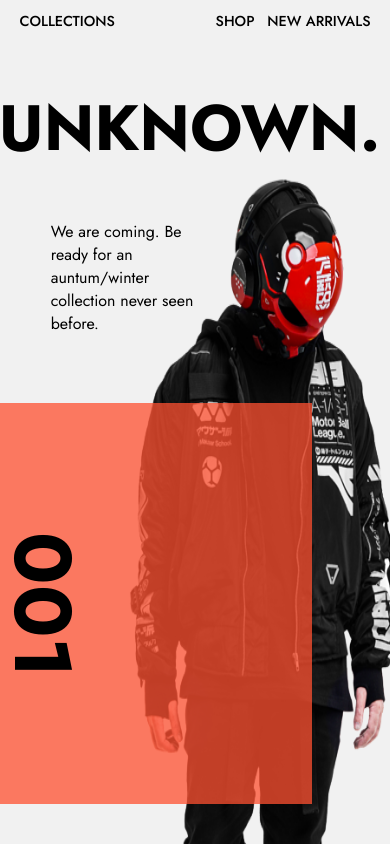
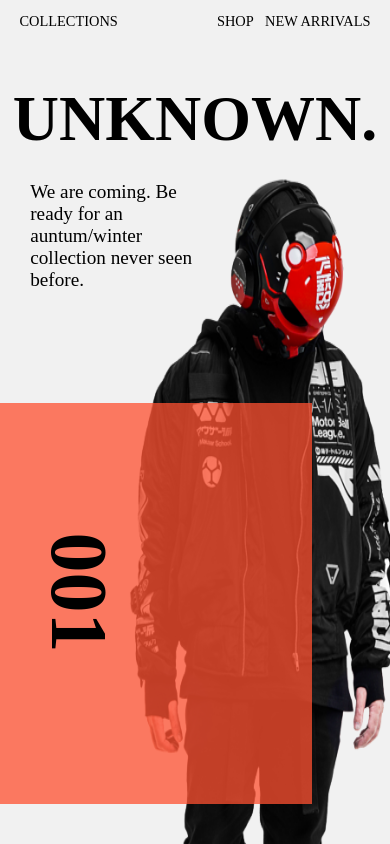
Before and after one commit to Matisantillan11/unknown-website, a Next.js app: page / in a window 390 px wide. Built offline with nearby package versions, Linux system fonts and the light colour scheme.

Commit message:
adding media queries for tablet versions

```diff
--- a/components/Home/index.tsx
+++ b/components/Home/index.tsx
@@ -36,7 +36,7 @@ export const HomeComponent = () => {
         <HomeBrandContainer>
           <TextBrand>UNKNOWN.</TextBrand>
           <Subtitle>We are coming. Be ready for an auntum/winter collection never seen before.</Subtitle>
-          <TextBrand style={{ rotate: '90deg'}} right={width > 480 ? "50%" : width < 380 ? "10%" : "70%"} fsize={width > 480 ? '7rem' : '5rem' }top='63%'>001</TextBrand>
+          <TextBrand style={{ rotate: '90deg'}} right={width >= 601 ? '5%' : width >= 480 ? "-60%" : "-30%" } fsize={width >= 480 ? '7rem' : '5rem' } top='63%'>001</TextBrand>
         </HomeBrandContainer>
       </HomeBanner>
       </>
--- a/components/Home/styled/Home.styled.tsx
+++ b/components/Home/styled/Home.styled.tsx
@@ -11,7 +11,16 @@ export const HomeBanner = styled.div`
   position: relative;
   display: flex;
   flex-direction: row;
-  @media (max-width: 768px) {
+  @media (min-width: 769px) and (max-width: 912px){
+    background-size: 60% 90%;
+    background-position: 0px bottom;
+  }
+  @media (min-width: 601px) and (max-width: 768px) {
+    background-size: 70% 90%;
+    background-position: 200px bottom;
+  }
+
+  @media (min-width: 481px) and (max-width: 600px) {
     background-size: 70% 90%;
     background-position: 200px bottom;
   }
@@ -48,6 +57,10 @@ export const HomeBrandContainer = styled.div`
   @media (min-width:380px) and (max-width: 480px) {
     width: 100%;
   }
+
+  @media (min-width:360px) and (max-width: 379px) {
+    width: 100%;
+  }
 `
 
 export const HomeBannerContent = styled.div`
@@ -79,4 +92,11 @@ export const LogoBanner = styled.p`
   top: 17%;
   left: 95%;
   transform: translate(-105%, -20%);
+  @media (min-width: 769px) and (max-width: 912px){
+    font-size: 1.5rem;
+    width: 50%;
+    top: 24%;
+    right: 20%;
+    transform: translate(-28.5%, 30%);
+  }
 `
--- a/components/Navbar/styled/navbar.styled.tsx
+++ b/components/Navbar/styled/navbar.styled.tsx
@@ -33,9 +33,23 @@ export const NavbarItem = styled.li`
     margin-right: 75%;
   }
 
-  @media (max-width: 768px) {
+  @media (min-width: 769px) and (max-width: 912px){
+    font-size: 1.1rem;
+    font-weight: 600;
+
     :first-child{
       margin-right: 50%;
+    }
+  }
+
+  @media (min-width:601px) and (max-width: 768px) {
+    :first-child{
+      margin-right: 45%;
+    }
+  }
+  @media (min-width:481px) and (max-width: 600px) {
+    :first-child{
+      margin-right: 35%;
     }
   }
 
--- a/components/Text/text.styled.tsx
+++ b/components/Text/text.styled.tsx
@@ -11,24 +11,54 @@ export const TextBrand = styled.span<ITextBrand>`
   top: ${props => props.top ? props.top : "30%"};
   right: ${props => props.right ? props.right : "10%"};
   transform: ${props => props.top && props.right && props.translate && `translate(-${props.top}, -${props.right})`};
-  @media (max-width: 768px) {
+  @media (min-width: 769px) and (max-width: 912px){
+    font-size: ${props => props.fsize ? props.fsize : "5rem"};
+    top: ${props => props.top ? props.top : "10%"};
+    right: ${props => props.right ? props.right : "10%"};
+    align-self: center;
+    text-align: center;
+  }
+
+  @media (min-width: 601px) and (max-width: 768px) {
+    width: 50%;
     font-size: ${props => props.fsize ? props.fsize : "4rem"};
-    top: ${props => props.top ? props.top : "13%"};
-    right: ${props => props.right ? props.right : "-25%"};
+    top: ${props => props.top ? props.top : "10%"};
+    right: ${props => props.right ? props.right : "45%"};
+    left: ${props => props.right ? props.right : "5%"};
+    align-self: center;
+    text-align: center;
+  }
+
+  @media (min-width:481px) and (max-width: 600px){
+    position: absolute;
+    width: 100vw;
+    font-size: ${props => props.fsize ? props.fsize : "4rem"};
+    top: ${props => props.top ? props.top : "5%"};
+    right: ${props => props.right ? props.right : "25%"};
+    left: ${props => props.right ? props.right : "0%"};
+    align-self: ${props => props.right ? '' : 'center'};
+    text-align: center;
   }
 
   @media (min-width:380px) and (max-width: 480px) {
+    width: 100vw;
     font-size: ${props => props.fsize ? props.fsize : "4rem"};
     top: ${props => props.top ? props.top : "5%"};
-    right: ${props => props.right ? props.right : "2.5%"};
-    transform: "none"
+    right: ${props => props.right ? props.right : "0%"};
+    left: ${props => props.right ? props.right : "0%"};
+    align-self: center;
+    text-align: center;
+    transform: "none";
   }
 
   @media (min-width:360px) and (max-width: 379px) {
+    width: 100vw;
     font-size: ${props => props.fsize ? props.fsize : "3.5rem"};
     top: ${props => props.top ? props.top : "5%"};
-    right: ${props => props.right ? props.right : "-140%"};
-    transform: "none"
+    right: ${props => props.right ? props.right : "0%"};
+    left: ${props => props.right ? props.right : "0%"};
+    align-self: center;
+    text-align: center;
   }
 `
 
@@ -41,18 +71,43 @@ export const Subtitle = styled.p`
   top: 20%;
   left: 95%;
   transform: translate(-105%, -20%);
-  @media (max-width: 768px) {
-    width: 80%;
-    top: 25%;
-    left: 105%;
-    font-size: 1.05rem;
+  @media (min-width: 769px) and (max-width: 912px){
+    width: 70%;
+    margin: 20% 55%;
+    font-size: 1.5rem;
     font-weight: '300';
+    align-self: left;
     text-align: center;
   }
 
+  @media (min-width: 601px) and (max-width: 768px) {
+    width: 115%;
+    margin: 10% 30%;
+    font-size: 1.3rem;
+    font-weight: '300';
+    align-self: left;
+    text-align: center;
+  }
+
+  @media (min-width:481px) and (max-width: 600px){
+    font-size: 1.3rem;
+    width: 100%;
+    margin: 10% 35%;
+    align-self: left;
+    text-align: left;
+  }
+
   @media (min-width:380px) and (max-width: 480px) {
+    font-size: 1.2rem;
+    width: 45%;
+    top: 20%;
+    left: 55%;
+    text-align: left;
+  }
+
+  @media (min-width:360px) and (max-width: 379px) {
     font-size: 1rem;
-    width: 40%;
+    width: 45%;
     top: 25%;
     left: 55%;
     text-align: left;
--- a/interfaces/Text.interface.ts
+++ b/interfaces/Text.interface.ts
@@ -5,5 +5,5 @@ export interface ITextBrand {
   right?: string;
   color?: string;
   border?: string;
-  translate?: string;
+  translate?: boolean;
 }
--- a/pages/_app.tsx
+++ b/pages/_app.tsx
@@ -8,8 +8,8 @@ const jost = Jost({
 })
 export default function App({ Component, pageProps }: AppProps) {
   return (
-      <main className={jost.className}>
+      /* <main className={jost.className}> */
         <Component {...pageProps} />
-      </main>
+      /* </main> */
     )
 }
```
